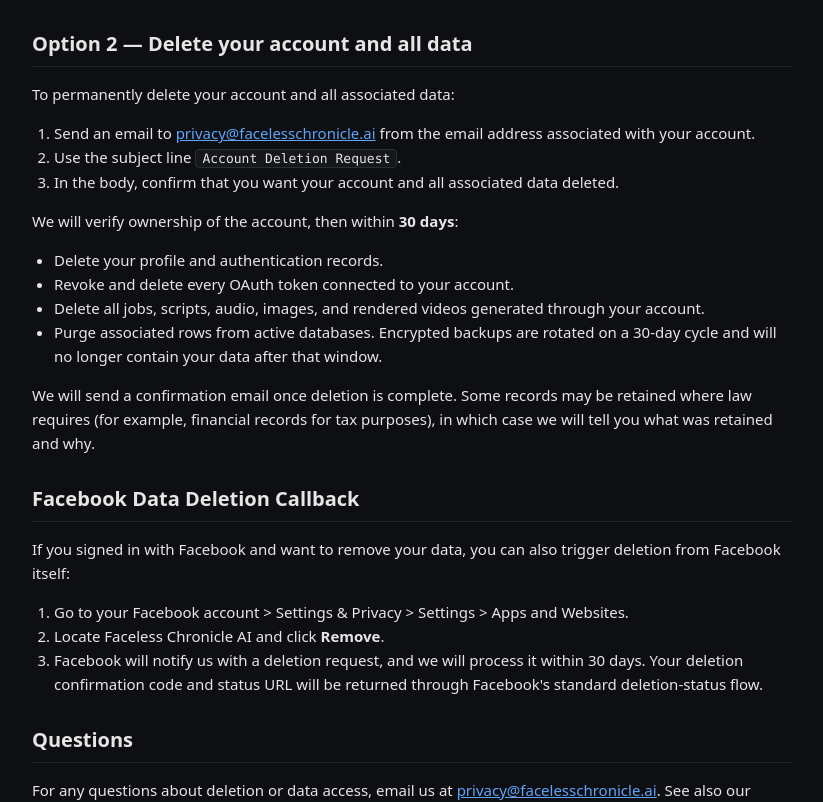
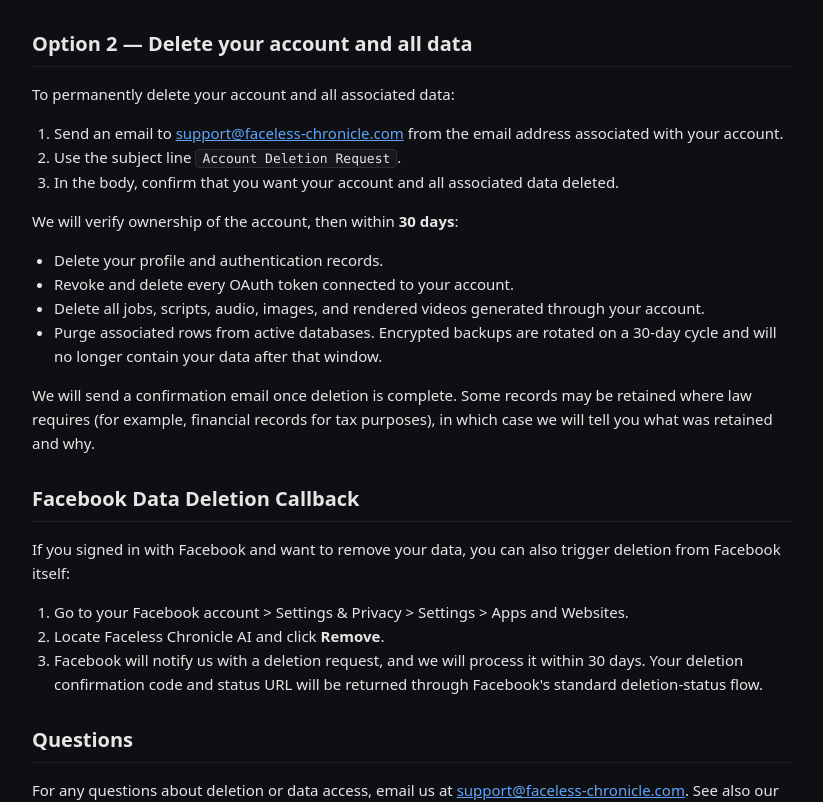
Before and after one commit to Emmarock/faceless-chronice-ai, a React (Vite) app in the folder frontend/: page /delete-data in a window 1280 px wide. Shown: the part 783-1585 px from the top of the page, without its empty margins (228-1051 px from the left). Built offline with nearby package versions, Linux system fonts and the light colour scheme; no server answers.

Commit message:
refactor codebase, make social upload much more cleaner and generic

```diff
--- a/frontend/src/pages/DataDeletionPage.tsx
+++ b/frontend/src/pages/DataDeletionPage.tsx
@@ -86,8 +86,8 @@
           <ol style={listStyle}>
             <li>
               Send an email to{" "}
-              <a href="mailto:privacy@facelesschronicle.ai?subject=Account%20Deletion%20Request">
-                privacy@facelesschronicle.ai
+              <a href="mailto:support@faceless-chronicle.com?subject=Account%20Deletion%20Request">
+                support@faceless-chronicle.com
               </a>{" "}
               from the email address associated with your account.
             </li>
@@ -144,7 +144,7 @@
           <h2 style={h2Style}>Questions</h2>
           <p>
             For any questions about deletion or data access, email us at{" "}
-            <a href="mailto:privacy@facelesschronicle.ai">privacy@facelesschronicle.ai</a>. See
+            <a href="mailto:support@faceless-chronicle.com">support@faceless-chronicle.com</a>. See
             also our <Link to="/privacy-policy">Privacy Policy</Link> for details on what we
             collect and why.
           </p>
--- a/frontend/src/pages/PrivacyPolicyPage.tsx
+++ b/frontend/src/pages/PrivacyPolicyPage.tsx
@@ -167,7 +167,7 @@
           <h2 style={h2Style}>11. Contact Us</h2>
           <p>
             If you have any questions about this Privacy Policy, please contact us at{" "}
-            <a href="mailto:privacy@facelesschronicle.ai">privacy@facelesschronicle.ai</a>.
+            <a href="mailto:support@faceless-chronicle.com">support@faceless-chronicle.com</a>.
           </p>
         </section>
 
--- a/frontend/src/pages/TermsOfServicePage.tsx
+++ b/frontend/src/pages/TermsOfServicePage.tsx
@@ -192,7 +192,7 @@
           <h2 style={h2Style}>15. Contact</h2>
           <p>
             Questions about these Terms? Email us at{" "}
-            <a href="mailto:legal@facelesschronicle.ai">legal@facelesschronicle.ai</a>.
+            <a href="mailto:support@faceless-chronicle.com">support@faceless-chronicle.com</a>.
           </p>
         </section>
 
```
